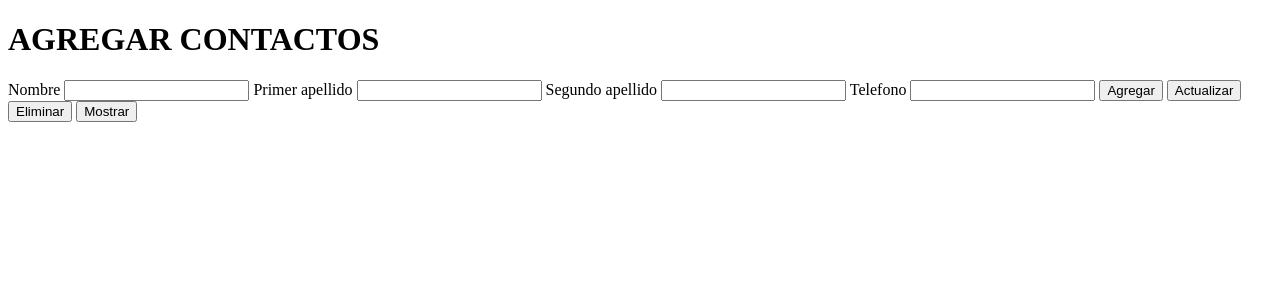
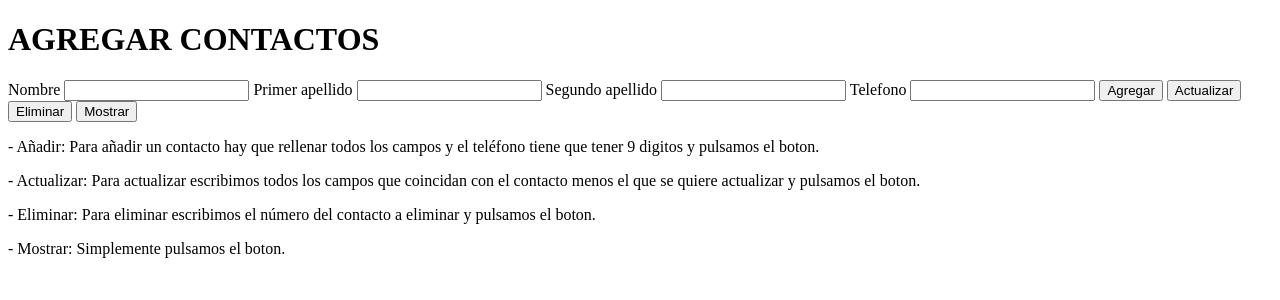
Before and after one commit to DAW-presencial/dwes_2021-gasparnovel, a PHP site: page / in a window 1280 px wide. Shown: the top 300 px of the page. Run offline with PHP 8.4, Linux system fonts and the light colour scheme.

Commit message:
fix: Intrucciones

```diff
--- a/Capitulo05/evaluables/agenda_bd_Novel_Porcel_Gaspar/class/contacto.php
+++ b/Capitulo05/evaluables/agenda_bd_Novel_Porcel_Gaspar/class/contacto.php
@@ -43,7 +43,7 @@ class Contacto
     {
         // Guarda el atributo privado
         $conn = $this->db;
-        // Variable que guarda una query que actualiza un contacto
+        // Variable que guarda una query que actualiza el telefono de un contacto
         $stmt_actualizar = "update contacto set nombre = '$this->nombre',
                     primer_apellido = '$this->primer_apellido', segundo_apellido = '$this->segundo_apellido',
                     telefono = '$this->telefono' where nombre = '$this->nombre' and primer_apellido = '$this->primer_apellido'
--- a/Capitulo05/evaluables/agenda_bd_Novel_Porcel_Gaspar/index.php
+++ b/Capitulo05/evaluables/agenda_bd_Novel_Porcel_Gaspar/index.php
@@ -30,6 +30,12 @@
                     <input class="boton" type="submit" name="mostrar" value="Mostrar">
 
                 </form>
+
+                <p>- Añadir: Para añadir un contacto hay que rellenar todos los campos y el teléfono tiene que tener 9 digitos y pulsamos el boton.</p>
+                <p>- Actualizar: Para actualizar escribimos todos los campos que coincidan con el contacto menos el que se quiere actualizar y pulsamos el boton.</p>
+                <p>- Eliminar: Para eliminar escribimos el número del contacto a eliminar y pulsamos el boton.</p>
+                <p>- Mostrar: Simplemente pulsamos el boton.</p>
+
             </div>
         </body>
     </html>
```
Also changed, not shown: Capitulo05/evaluables/agenda_bd_Novel_Porcel_Gaspar/README.md.
